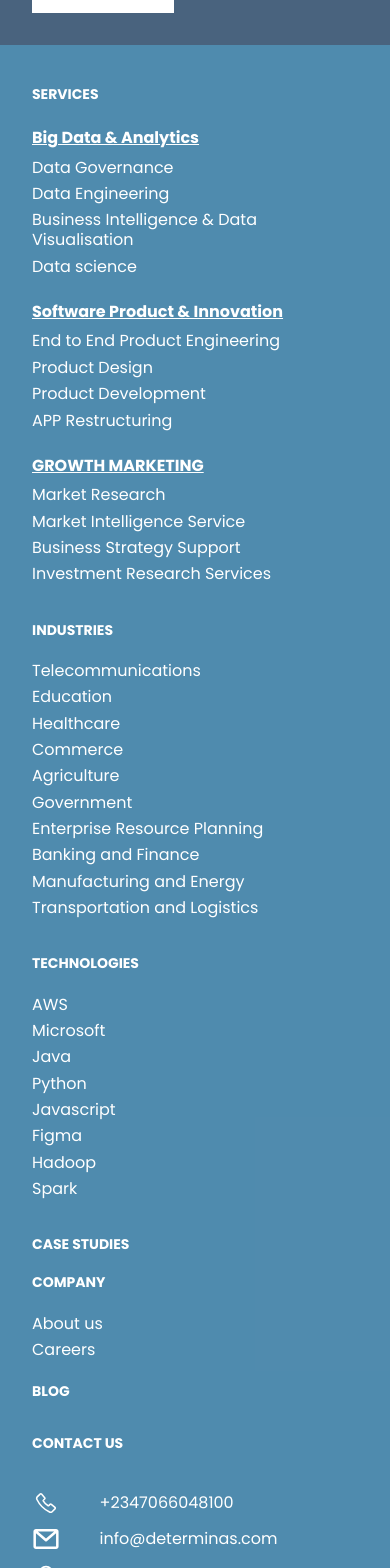
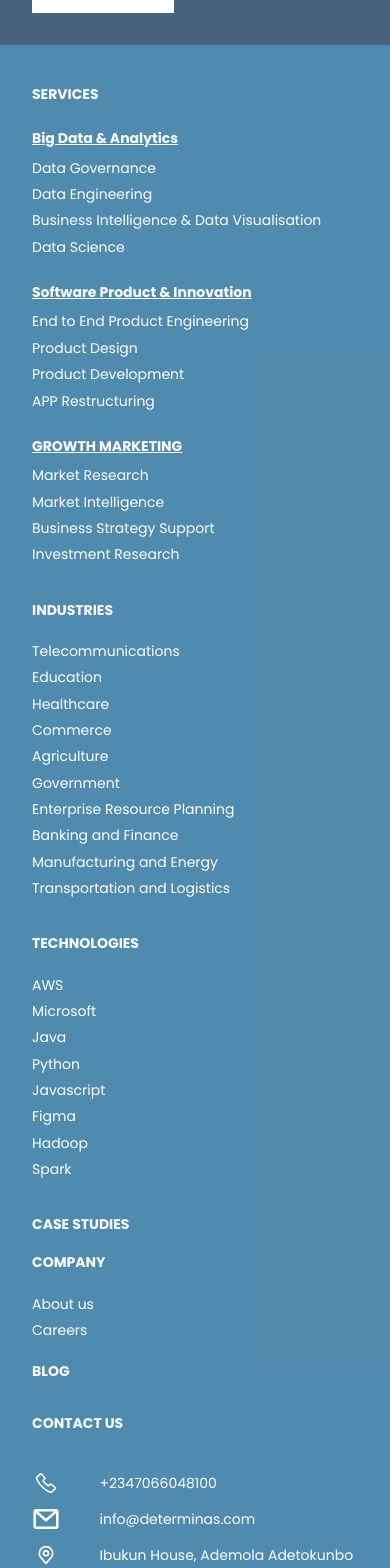
Before and after one commit to consoledot/Determinas, a Next.js app: page /about-us in a window 390 px wide. Shown: the part 7520-9088 px from the top of the page. Built offline with nearby package versions, Linux system fonts and the light colour scheme.

Commit message:
made changes

```diff
--- a/components/Footer/index.jsx
+++ b/components/Footer/index.jsx
@@ -27,14 +27,22 @@ export default function Footer({ contact }) {
             <p>SERVICES</p>
             <ul>
               <li className={styles.first}>Big Data & Analytics</li>
-              <li>Data Governance</li>
-              <li>Data Engineering</li>
+              <li>
+                {" "}
+                <Link href="/data-governance">Data Governance</Link>
+              </li>
+              <li>
+                {" "}
+                <Link href="/data-engineering">Data Engineering</Link>
+              </li>
               <li>
                 <Link href="/business-inteligence-&-data-visualization">
                   Business Intelligence & Data Visualisation
                 </Link>
               </li>
-              <li>Data science</li>
+              <li>
+                <Link href="/data-science">Data Science</Link>
+              </li>
             </ul>
             <ul>
               <li className={styles.first}>Software Product & Innovation</li>
@@ -45,14 +53,24 @@ export default function Footer({ contact }) {
             </ul>
             <ul>
               <li className={styles.first}>GROWTH MARKETING</li>
-              <li>Market Research</li>
-              <li>Market Intelligence Service</li>
+              <li>
+                <Link href="/market-research">Market Research</Link>
+              </li>
+              <li>
+                <Link href="/market-intelligence-service">
+                  Market Intelligence
+                </Link>
+              </li>
               <li>
                 <Link href="/business-strategy-support">
                   Business Strategy Support
                 </Link>
               </li>
-              <li>Investment Research Services</li>
+              <li>
+                <Link href="/investment-research-services">
+                  Investment Research
+                </Link>
+              </li>
             </ul>
           </div>
           <div>
@@ -87,13 +105,19 @@ export default function Footer({ contact }) {
             <p>CASE STUDIES</p>
             <p>COMPANY</p>
             <ul>
-              <li>About us</li>
+              <li>
+                <Link href="/about-us">About us</Link>
+              </li>
               <li> Careers</li>
             </ul>
-            <p>BLOG</p>
+            <p>
+              <Link href="/blog">BLOG</Link>
+            </p>
           </div>
           <div className={styles.contact}>
-            <p>CONTACT US</p>
+            <p>
+              <Link href="/contact-us">CONTACT US</Link>
+            </p>
             <ul>
               <li>
                 <Image src={phone} alt="" />
--- a/components/Footer/index.module.css
+++ b/components/Footer/index.module.css
@@ -112,6 +112,9 @@
   .footer_footer p {
     margin: 0;
   }
+  .footer li {
+    font-size: 14px !important;
+  }
   .socials {
     position: relative;
     margin-top: 6rem;
--- a/styles/globals.css
+++ b/styles/globals.css
@@ -625,9 +625,10 @@ button {
   display: flex;
 }
 @media screen and (max-width: 700px) {
-  /* .blog {
-    margin: 0 auto;
-  } */
+  .blog {
+    width: 100% !important;
+    overflow: visible;
+  }
   .blog-search .input-div:first-child {
     display: none;
   }
@@ -645,6 +646,16 @@ button {
     flex-direction: column;
     overflow: hidden;
     width: 100%;
+  }
+  .blog .features .text {
+    display: grid;
+    grid-template-columns: 1fr 1fr;
+    align-items: center;
+    padding-top: 0;
+    width: 85%;
+  }
+  .blog .features .text h5 {
+    font-size: 15px;
   }
   .choose-us,
   .mission-vision {
```
